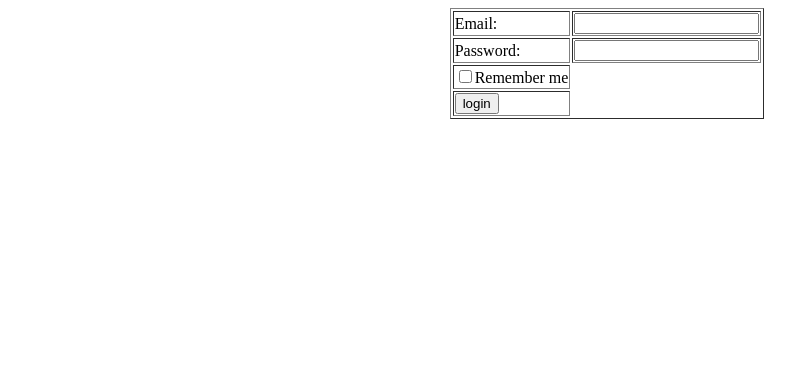
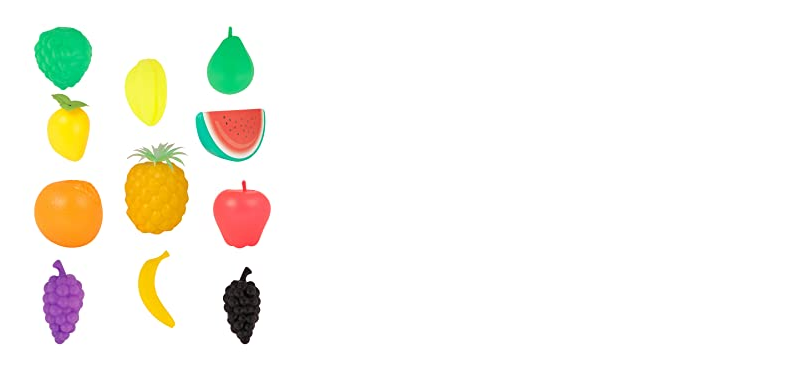
Before and after one commit to Prashant8032/html-image-maping, a plain HTML site: page index.html in a window 1280 px wide. Shown: the whole page, without its empty margins (33-828 px from the left). Drawn offline with Linux system fonts and the light colour scheme.

Commit message:
Add files via upload

```diff
--- a/index.html
+++ b/index.html
@@ -4,26 +4,35 @@
     <meta charset="UTF-8" />
     <meta http-equiv="X-UA-Compatible" content="IE=edge" />
     <meta name="viewport" content="width=device-width, initial-scale=1.0" />
-    <title>Document</title>
+    <title></title>
   </head>
   <body>
-    <form method="post" action="task-table.html">
-      <table border="1" align="center">
-        <tr>
-          <td>Email:</td>
-          <td><input type="email" name="email"email</td>
-        </tr>
-        <tr>
-          <td>Password:</td>
-          <td><input type="password" name="password"password</td>
-        </tr>
-        <tr>
-          <td><input type="checkbox" name="rememberme" />Remember me</td>
-        </tr>
-        <tr>
-          <td><input type="submit" name="submit" value="login"</td>
-        </tr>
-      </table>
-    </form>
+    <img src="fruits.jpg" alt="fruits" usemap="#fruits" />
+    <map name="fruits">
+      <area
+        target="_blank"
+        alt=""
+        title=""
+        href="mango.jpg"
+        coords="118,96,70,151"
+        shape="rect"
+      />
+      <area
+        target="_blank"
+        alt=""
+        title=""
+        href="banana.jpg"
+        coords="182,280,48"
+        shape="circle"
+      />
+      <area
+        target="_blank"
+        alt=""
+        title=""
+        href="apple.jpg"
+        coords="277,162,303,243,211,226"
+        shape="poly"
+      />
+    </map>
   </body>
 </html>
```
Also changed, not shown: apple.jpg (added), banana.jpg (added), fruits.jpg (added), mango.jpg (added), 1 other file.
